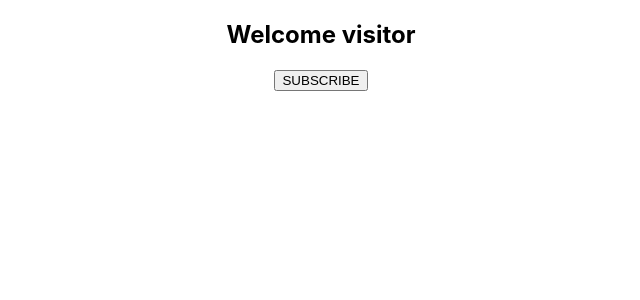
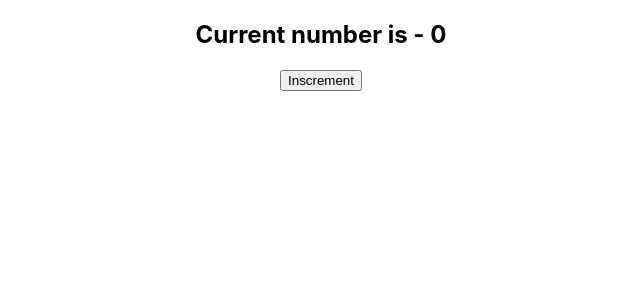
Before and after one commit to fabuloussTeam/reactRevision, a React (Create React App) app: page / in a window 1280 px wide. Shown: the top 300 px of the page, without its empty margins (319-959 px from the left). Built offline with nearby package versions, Linux system fonts and the light colour scheme.

Commit message:
Utilisation de setState + prevState pour la mise a jour du preview state

```diff
--- a/src/App.js
+++ b/src/App.js
@@ -3,14 +3,16 @@
 import { Greet, Greeting } from './components/Greet';
 import Message from './components/Message';
 import Welcome from './components/Welcome';
+import Counter from './components/Counter';
 
 function App() {
 
 
   return (
     <div className="App">
-       <Message></Message>
 
+       <Counter></Counter>
+       {/*<Message></Message>*/}
       { /* <Greet name='Eric' surname='Theodol' gender='male'/>
        <Greet name='Louise' surname='Dupain' gender='female'/>
        <Greet name='Enrique' surname='Inglesia' gender='male'/>
--- /dev/null
+++ b/src/components/Counter.js
@@ -0,0 +1,50 @@
+import React, { Component } from 'react';
+
+class Counter extends Component {
+    constructor() {
+        super();
+
+        this.state = {
+            counter: 0,
+        }
+    }
+
+    incrementNumber(){
+     /*  this.setState({
+           counter: this.state.counter + 1
+       }, ()=>console.log(this.state.counter))*/
+
+       this.setState(
+           (prevState, props) => ({counter: prevState.counter + 1}),
+           ()=>console.log(this.state.counter)
+        )
+
+    }
+
+    multiIncrement(){
+        this.incrementNumber();
+        this.incrementNumber();
+        this.incrementNumber();
+        this.incrementNumber();
+        this.incrementNumber();
+        this.incrementNumber();
+        this.incrementNumber();
+        this.incrementNumber();
+        this.incrementNumber();
+        this.incrementNumber();
+        this.incrementNumber();
+
+    }
+
+
+    render() {
+        return (
+            <div>
+                <h2>Current number is - {this.state.counter} </h2>
+                <button onClick={()=>this.multiIncrement()}>Inscrement</button>
+            </div>
+         );
+    }
+}
+
+export default Counter;
```
